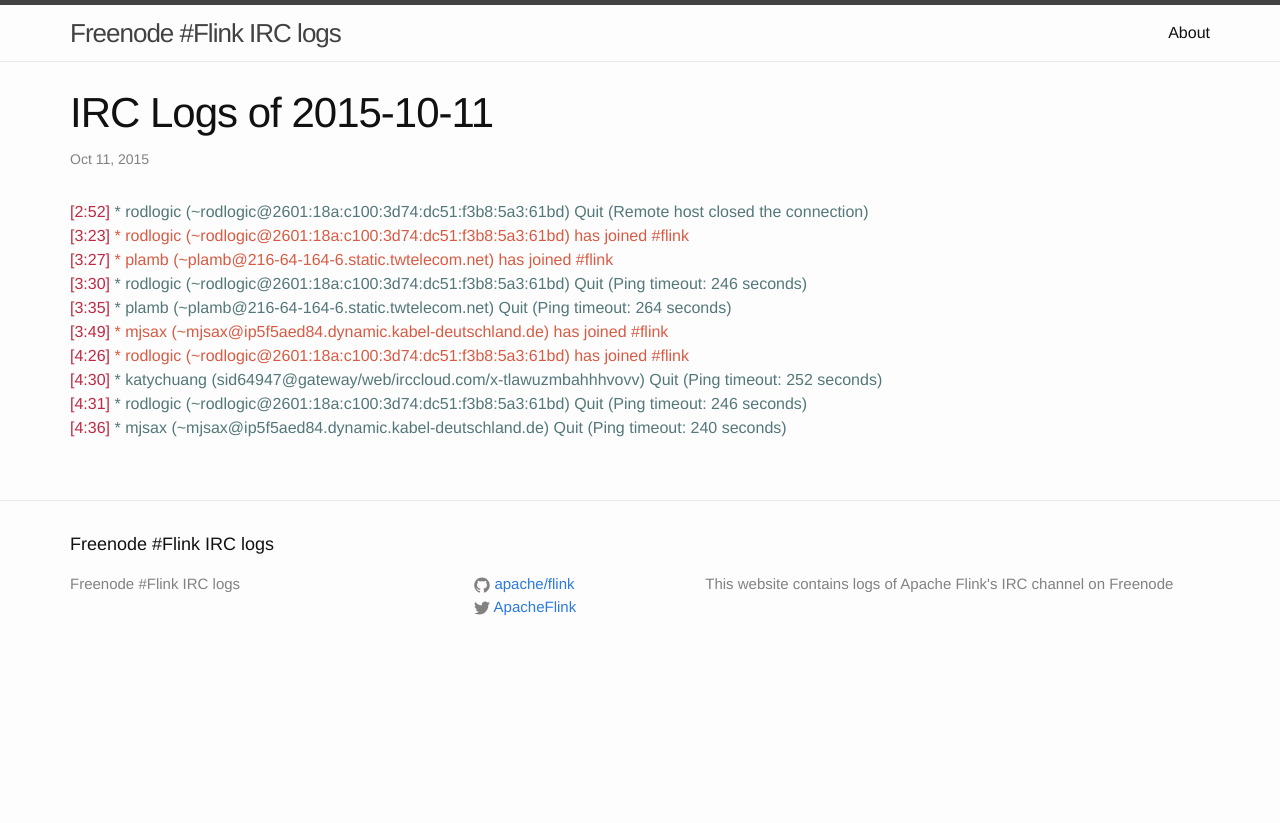
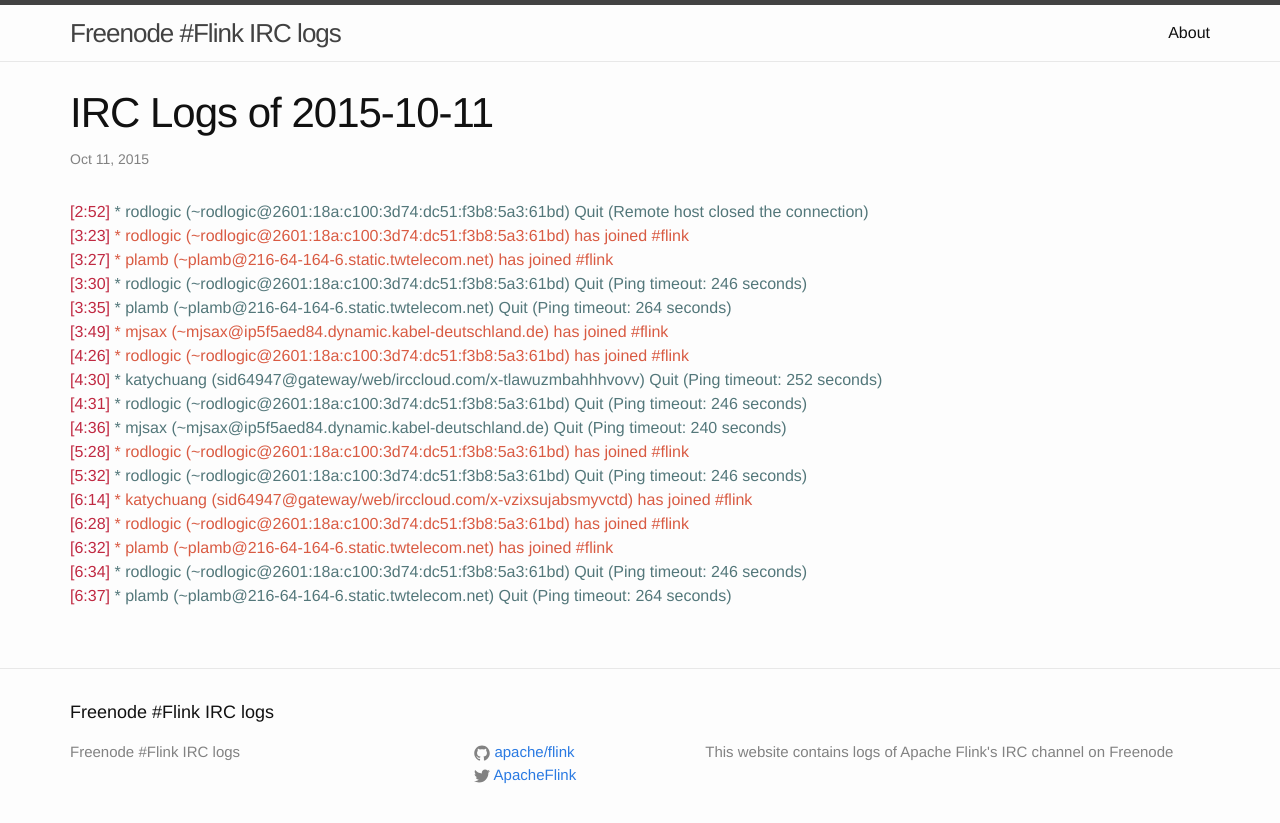
Before and after one commit to flink-irc-logs/flink-irc-logs.github.io, a Jekyll site: the page built from _posts/2015-10-11-logs.markdown, in a window 1280 px wide. Shown: the top 823 px of the page. Built offline with Jekyll 4.4.1, drawn with Linux system fonts in a browser that asks for light colours.

Commit message:
Update of the logs on Sun Oct 11 07:25:24 CEST 2015

```diff
--- a/_posts/2015-10-11-logs.markdown
+++ b/_posts/2015-10-11-logs.markdown
@@ -14,3 +14,10 @@
 <span class="irc-date">[4:30]</span> <span class="irc-navy">* katychuang (sid64947@gateway/web/irccloud.com/x-tlawuzmbahhhvovv) Quit (Ping timeout: 252 seconds)</span><br />
 <span class="irc-date">[4:31]</span> <span class="irc-navy">* rodlogic (~rodlogic@2601:18a:c100:3d74:dc51:f3b8:5a3:61bd) Quit (Ping timeout: 246 seconds)</span><br />
 <span class="irc-date">[4:36]</span> <span class="irc-navy">* mjsax (~mjsax@ip5f5aed84.dynamic.kabel-deutschland.de) Quit (Ping timeout: 240 seconds)</span><br />
+<span class="irc-date">[5:28]</span> <span class="irc-green">* rodlogic (~rodlogic@2601:18a:c100:3d74:dc51:f3b8:5a3:61bd) has joined #flink</span><br />
+<span class="irc-date">[5:32]</span> <span class="irc-navy">* rodlogic (~rodlogic@2601:18a:c100:3d74:dc51:f3b8:5a3:61bd) Quit (Ping timeout: 246 seconds)</span><br />
+<span class="irc-date">[6:14]</span> <span class="irc-green">* katychuang (sid64947@gateway/web/irccloud.com/x-vzixsujabsmyvctd) has joined #flink</span><br />
+<span class="irc-date">[6:28]</span> <span class="irc-green">* rodlogic (~rodlogic@2601:18a:c100:3d74:dc51:f3b8:5a3:61bd) has joined #flink</span><br />
+<span class="irc-date">[6:32]</span> <span class="irc-green">* plamb (~plamb@216-64-164-6.static.twtelecom.net) has joined #flink</span><br />
+<span class="irc-date">[6:34]</span> <span class="irc-navy">* rodlogic (~rodlogic@2601:18a:c100:3d74:dc51:f3b8:5a3:61bd) Quit (Ping timeout: 246 seconds)</span><br />
+<span class="irc-date">[6:37]</span> <span class="irc-navy">* plamb (~plamb@216-64-164-6.static.twtelecom.net) Quit (Ping timeout: 264 seconds)</span><br />
```
